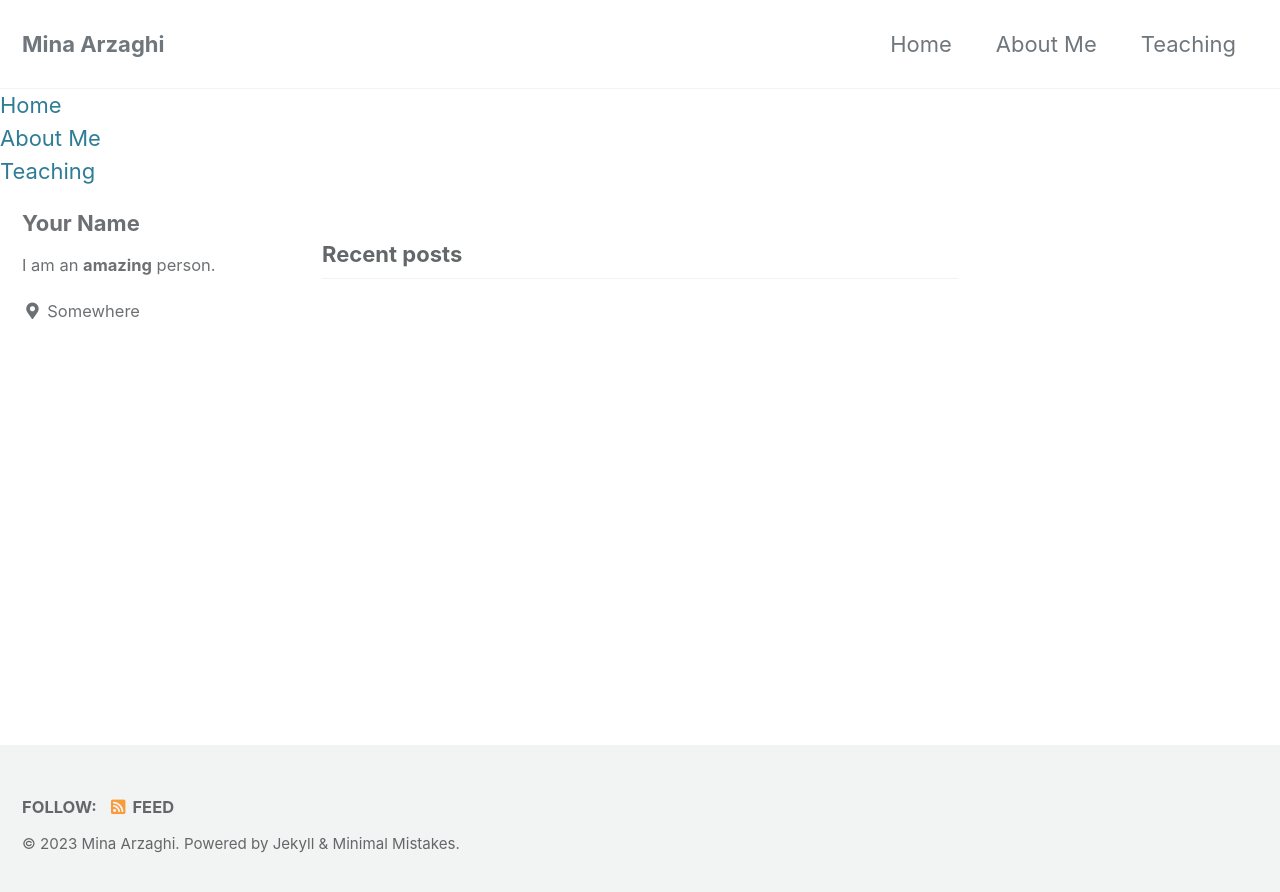
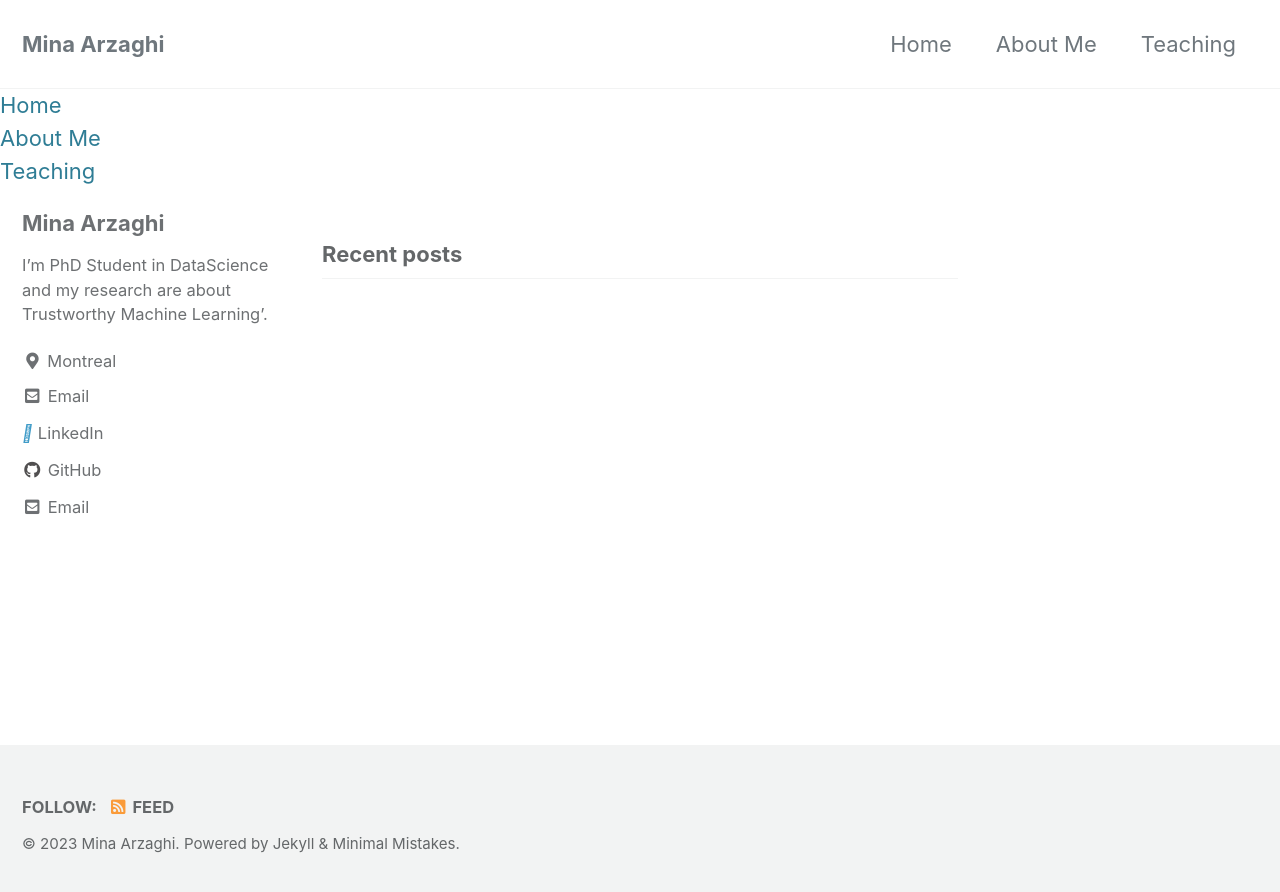
Before and after one commit to MinaArzaghi/MinaArzaghi.github.io, a Jekyll site: the page built from index.html, in a window 1280 px wide. Shown: the top 892 px of the page. Built offline with Jekyll 4.4.1, drawn with Linux system fonts in a browser that asks for light colours; cached includes are drawn as plain includes; the list of posts is cut into pages by our own code.

Commit message:
Updated _config.yml from theme repository

```diff
--- a/_config.yml
+++ b/_config.yml
@@ -103,30 +103,24 @@ analytics:
 
 # Site Author
 author:
-  name             : "Your Name"
+  name             : "Mina Arzaghi"
   avatar           : # path of avatar image, e.g. "/assets/images/bio-photo.jpg"
-  bio              : "I am an **amazing** person."
-  location         : "Somewhere"
-  email            :
+  bio              : "I'm PhD Student in DataScience and my research are about Trustworthy Machine Learning'."
+  location         : "Montreal"
+  email            : "Mina.arzaghi@gmail.com"
   links:
     - label: "Email"
       icon: "fas fa-fw fa-envelope-square"
-      # url: "mailto:your.name@email.com"
-    - label: "Website"
-      icon: "fas fa-fw fa-link"
-      # url: "https://your-website.com"
+      url: "mailto:mina.arzaghi@gmail.com.com"
+    - label: "LinkedIn"
+      icon: "fa-brands fa-linkedin"
+      url: "linkedin.com/in/minaarzaghi"
     - label: "Twitter"
       icon: "fab fa-fw fa-twitter-square"
       # url: "https://twitter.com/"
-    - label: "Facebook"
-      icon: "fab fa-fw fa-facebook-square"
-      # url: "https://facebook.com/"
     - label: "GitHub"
       icon: "fab fa-fw fa-github"
-      # url: "https://github.com/"
-    - label: "Instagram"
-      icon: "fab fa-fw fa-instagram"
-      # url: "https://instagram.com/"
+      url: "https://github.com/MinaArzaghi"
 
 # Site Footer
 footer:
```
